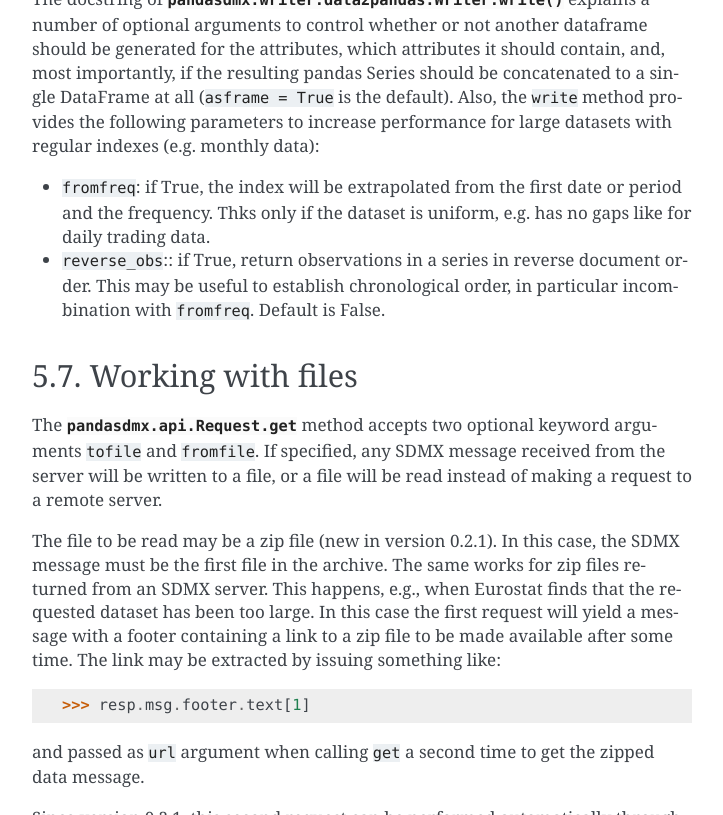
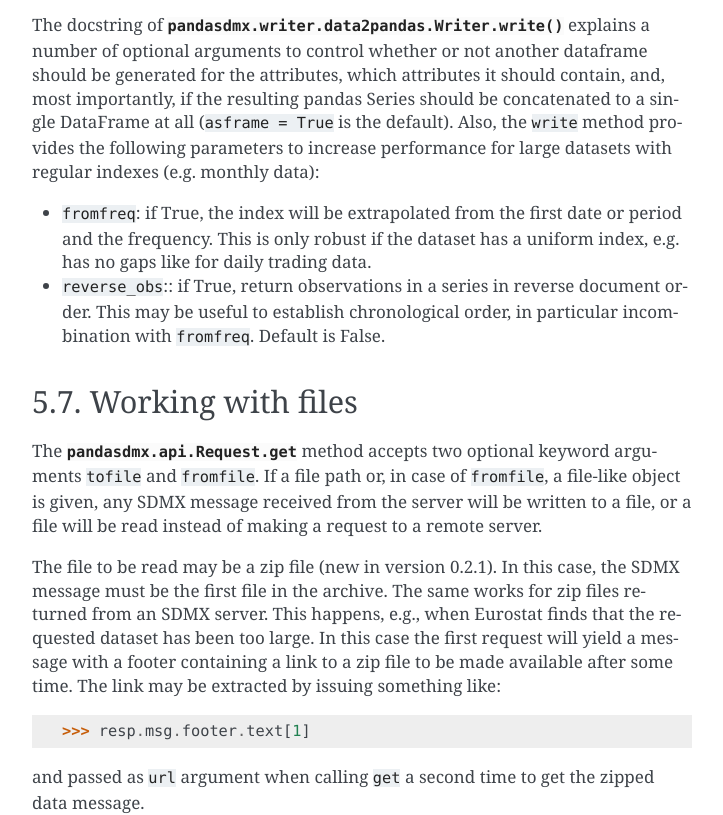
Before and after one commit to dr-leo/pandaSDMX, a Sphinx documentation site: the page built from doc/usage.rst, in a window 1280 px wide and 900 px high, scrolled down 7860 px, cut to the strip 85-900 px from the top of the window. Shown: the whole strip, without its empty margins (388-1111 px from the left). Built offline with Sphinx 7.4.7, drawn with Linux system fonts in a browser that asks for light colours; pages that are not in the unit, such as notebooks, are missing from menus; some of the changed text lies outside the part shown.

Commit message:
docs: small improvements

```diff
--- a/doc/index.rst
+++ b/doc/index.rst
@@ -49,7 +49,6 @@
 -------------------------------
 
 * `Download the latest stable version from the Python package index <https://pypi.python.org/pypi/pandaSDMX>`_
-* `Documentation <http://pandasdmx.readthedocs.org>`_
 * `Mailing list <https://groups.google.com/forum/?hl=en#!forum/sdmx-python>`_
 * `github <https://github.com/dr-leo/pandaSDMX>`_
 * `Official SDMX website <http://www.sdmx.org>`_
@@ -69,6 +68,7 @@
     usage
     advanced
     API documentation <api/modules>
+    contributing
     license
 
 Indices and tables
--- a/doc/intro.rst
+++ b/doc/intro.rst
@@ -68,7 +68,8 @@
 model
     implements the SDMX information model.
 remote
-    contains a wrapper class around `requests.Request`. Called by :meth:`pandasdmx.api.Request.get` to make
+    contains a wrapper class around ``requests`` for http.
+    Called by :meth:`pandasdmx.api.Request.get` to make
     http requests to SDMX services. Also reads sdmxml files instead of querying them over the web.
 
 .. rubric:: Subpackages
--- a/doc/usage.rst
+++ b/doc/usage.rst
@@ -370,17 +370,19 @@
 large datasets with regular indexes (e.g. monthly data):
 
 * ``fromfreq``: if True, the index will be extrapolated from the first date or period and the frequency.
-  Thks only if the dataset is uniform, e.g. has no gaps like for daily trading data.
-* ``reverse_obs``:: if True, return observations in a series in reverse document order. This may be
-  useful to establish chronological order, in particular incombination with ``fromfreq``. Default is False.
-
+  This is only robust if the dataset has a uniform index,
+  e.g. has no gaps like for daily trading data.
+* ``reverse_obs``:: if True, return observations in a series in reverse
+  document order. This may be useful to establish chronological order,
+  in particular incombination with ``fromfreq``. Default is False.
 
 
 Working with files
 ---------------------
 
 The :class:`pandasdmx.api.Request.get` method accepts two optional keyword
-arguments ``tofile``  and ``fromfile``. If specified,
+arguments ``tofile``  and ``fromfile``. If a file path or, in case of ``fromfile``,
+a  file-like object is given,
 any SDMX message received from the server will be written to a file, or a file will be read
 instead of making a request to a remote server.
 
```
Also changed, not shown: other parts of doc/usage.rst (+2 -2 lines), doc/sdmx_tour.rst (+12 -12 lines).
